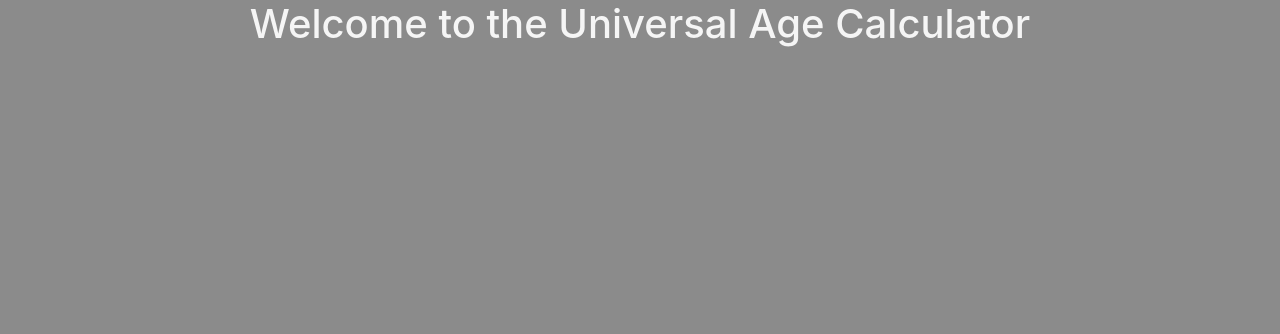
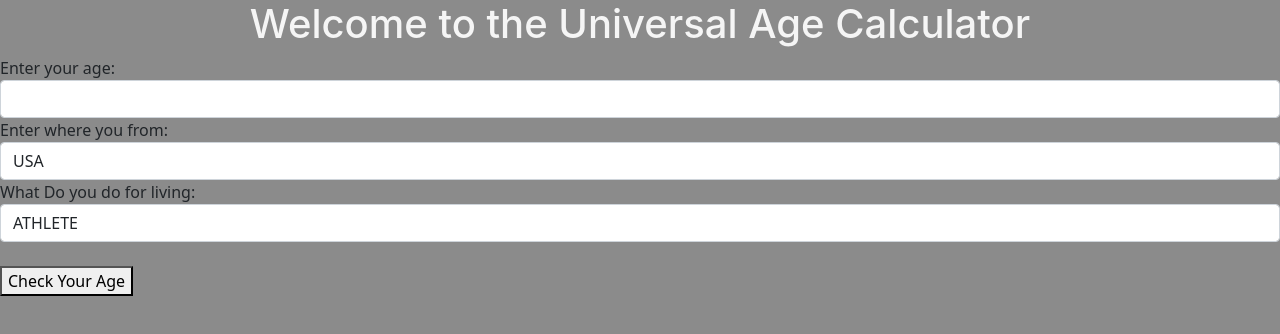
Before and after one commit to MeronTekie/planetary-age, a website built with webpack: page src/index.html in a window 1280 px wide. Built offline with nearby package versions, Linux system fonts and the light colour scheme.

Commit message:
Set the html style

```diff
--- a/src/ageCalculator.js
+++ b/src/ageCalculator.js
@@ -15,14 +15,14 @@ export default class Age {
   lifeExpancey() {
     let avergeAge;
 
-    if (this.country === "Eritrea" && this.profession === "Engineer") {
+    if (this.country === "uk" && this.profession === "engineer") {
       avergeAge = 75;
       this.earthAgeLeft = avergeAge - this.earthAge;
       this.mercuryAgeLeft = (avergeAge - this.earthAge) * 0.24;
       this.venusAgeLeft = (avergeAge - this.earthAge) * 0.62;
       this.marsAgeLeft = (avergeAge - this.earthAge) * 1.88;
       this.jupiterAgeLeft = (avergeAge - this.earthAge) * 11.86;
-    } else if (this.country === "USA" && this.profession === "Athlete") {
+    } else if (this.country === "usa" && this.profession === "athlete") {
       avergeAge = 80;
       this.earthAgeLeft = avergeAge - this.earthAge;
       this.mercuryAgeLeft = (avergeAge - this.earthAge) * 0.24;
--- a/src/index.html
+++ b/src/index.html
@@ -4,6 +4,29 @@
     <title>Age Calculator</title>
   </head>
   <body>
-    <h1>Welcome to the Universal Age Calculator</h1>
+    <div>
+      <h1>Welcome to the Universal Age Calculator</h1>
+      <form id="age-calculator">
+        <label for="age"> Enter your age:</label>
+        <input id="age" type="number" min="1" class="form-control" />
+        <label for="age"> Enter where you from:</label>
+        <select name="country" id="country" class="form-control">
+          <option value="usa">USA</option>
+          <option value="uk">UK</option>
+          <option value="canada">CANADA</option>
+          <option value="other">OTHER</option>
+        </select>
+        <label for="age"> What Do you do for living:</label>
+        <select name="country" id="profession" class="form-control">
+          <option value="athlete">ATHLETE</option>
+          <option value="engineer">ENGINEER</option>
+          <option value="doctor">DOCTOR</option>
+          <option value="other">OTHER</option>
+        </select>
+        <br />
+        <button type="submit">Check Your Age</button>
+      </form>
+    </div>
+    <div id="output"></div>
   </body>
 </html>
--- a/src/index.js
+++ b/src/index.js
@@ -5,7 +5,17 @@ import "./css/styles.css";
 // import Age from "./ageCalculator.js";
 
 $(document).ready(function () {
-  $("#triangle-checker-form").submit(function (event) {
+  $("#age-calculator").submit(function (event) {
     event.preventDefault();
+    // let age = parseInt($("#age").val());
+    // let country = $("#country").val();
+    // let profession = $("#profession").val();
+
+    // const myAge = new Age(age, country, profession);
+    // myAge.lifeExpancey();
+    // myAge.moreThanAverageAge();
+
+    // if (myAge.earthAge < 82) {
+    // }
   });
 });
```
Also changed, not shown: __test__/ageCalculator.test.js (+2 -2 lines).
